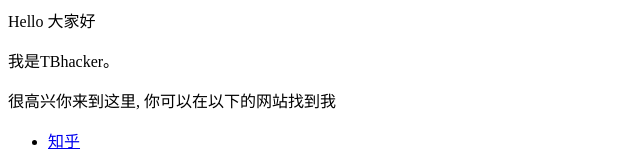
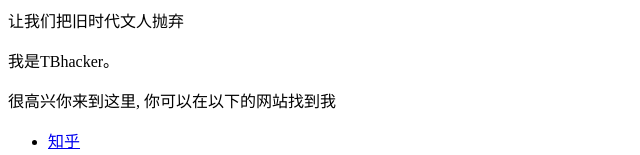
Before and after one commit to TBhacker/TBhacker.github.io, a plain HTML site: page index.html in a window 1280 px wide. Shown: the top 155 px of the page, without its empty margins (0-640 px from the left). Drawn offline with Linux system fonts and the light colour scheme.

Commit message:
Update index.html

```diff
--- a/index.html
+++ b/index.html
@@ -1,4 +1,4 @@
-<p>Hello 大家好</p>
+<p>让我们把旧时代文人抛弃</p>
 <p>我是TBhacker。 </p>
 <p>很高兴你来到这里, 你可以在以下的网站找到我</p>
 
```
